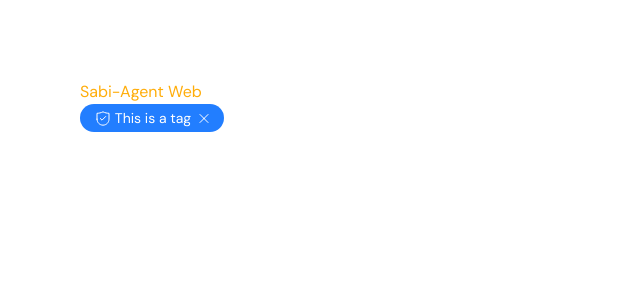
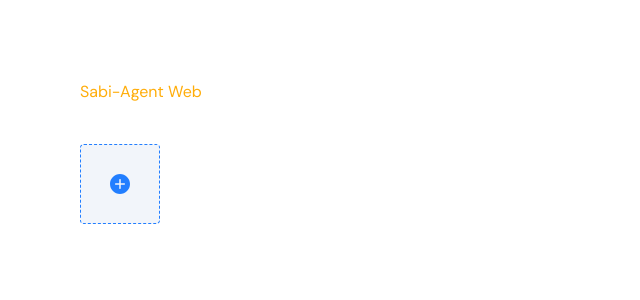
Before and after one commit to ifedayoagboola/sabi-components, a React (Create React App) app: page / in a window 1280 px wide. Shown: the top 300 px of the page, without its empty margins (0-640 px from the left). Built offline with nearby package versions, Linux system fonts and the light colour scheme.

Commit message:
Image Uploader

```diff
--- a/src/App.js
+++ b/src/App.js
@@ -1,16 +1,12 @@
-import Tags from "./components/forms/tags";
-import { ReactComponent as SecurityShield } from "./assets/icons/security-shield.svg";
+import ImageUploader from "./components/ImageUploader";
 
 function App() {
   return (
     <div className="App p-20">
       <h1 className="text-YELLOW-_600">Sabi-Agent Web</h1>
-      <Tags
-        text="This is a tag"
-        prefixIcon={<SecurityShield />}
-        closable
-        color="bg-PRIMARY-_500"
-      />
+      <div className="mt-10">
+        <ImageUploader />
+      </div>
     </div>
   );
 }
--- /dev/null
+++ b/src/assets/icons/index.js
@@ -0,0 +1,4 @@
+import redTrash from "./red-trash.svg";
+import addCircle from "./add-circle.svg";
+
+export { redTrash, addCircle };
--- /dev/null
+++ b/src/components/ImageUploader.js
@@ -0,0 +1,67 @@
+/* eslint-disable jsx-a11y/label-has-associated-control */
+import React, { useState } from "react";
+import { redTrash, addCircle } from "../assets/icons";
+
+const ImageUploader = () => {
+  const [selectedImages, setSelectedImages] = useState([]);
+
+  const imageHandleChange = (e) => {
+    if (e.target.files) {
+      const fileArray = Array.from(e.target.files).map((file) =>
+        URL.createObjectURL(file)
+      );
+      setSelectedImages((prevImages) => prevImages.concat(fileArray));
+      Array.from(e.target.files).map((file) => URL.revokeObjectURL(file));
+    }
+  };
+
+  const deletePreviewImage = (image) => {
+    const newArray = selectedImages.filter((item) => item !== image);
+    setSelectedImages(newArray);
+  };
+  const renderPhotos = (source) => {
+    return source.map((photo) => {
+      return (
+        <div className="ml-4 bg-UPLOAD_COLOR w-20 border h-20 rounded cursor-pointer relative">
+          <img
+            className="h-full w-full object-cover"
+            src={photo}
+            key={photo}
+            alt=""
+          />
+          <div
+            className="flex justify-center items-center h-4 w-4 absolute right-0.5 top-0.5 rounded-full bg-white"
+            onClick={() => {
+              deletePreviewImage(photo);
+            }}
+            aria-hidden="true"
+          >
+            <img src={redTrash} alt={photo} />
+          </div>
+        </div>
+      );
+    });
+  };
+  return (
+    <div className="flex">
+      <div className="bg-UPLOAD_COLOR w-20 border border-dashed border-PRIMARY-_500 h-20 flex justify-center items-center rounded">
+        <div className="flex items-center justify-center bg-grey-lighter">
+          <label className="cursor-pointer">
+            <span className="text-PRIMARY-_500 text-base leading-normal">
+              <img src={addCircle} alt="" />
+            </span>
+            <input
+              onChange={imageHandleChange}
+              multiple
+              type="file"
+              className="hidden"
+            />
+          </label>
+        </div>
+      </div>
+      <div className="ml-2 flex">{renderPhotos(selectedImages)}</div>
+    </div>
+  );
+};
+
+export default ImageUploader;
```
Also changed, not shown: src/assets/icons/add-circle.svg (added), src/assets/icons/red-trash.svg (added).
